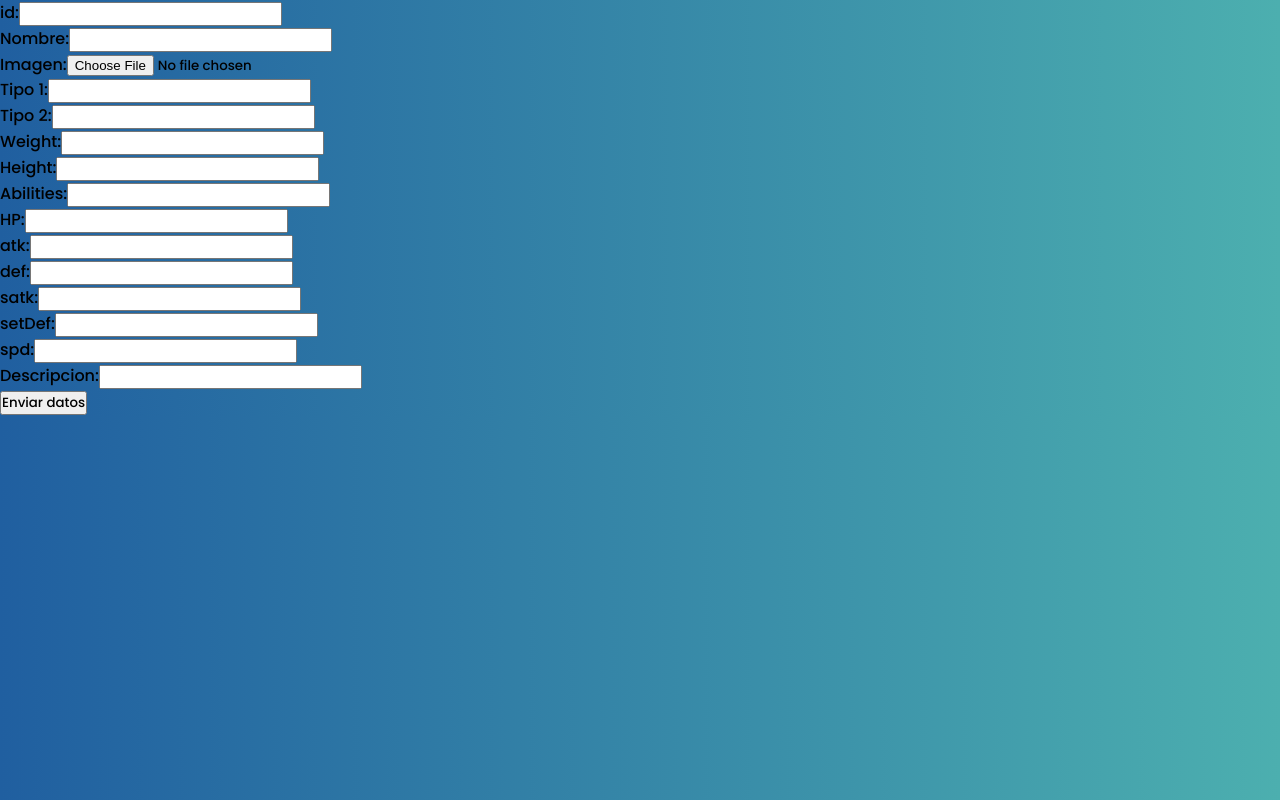
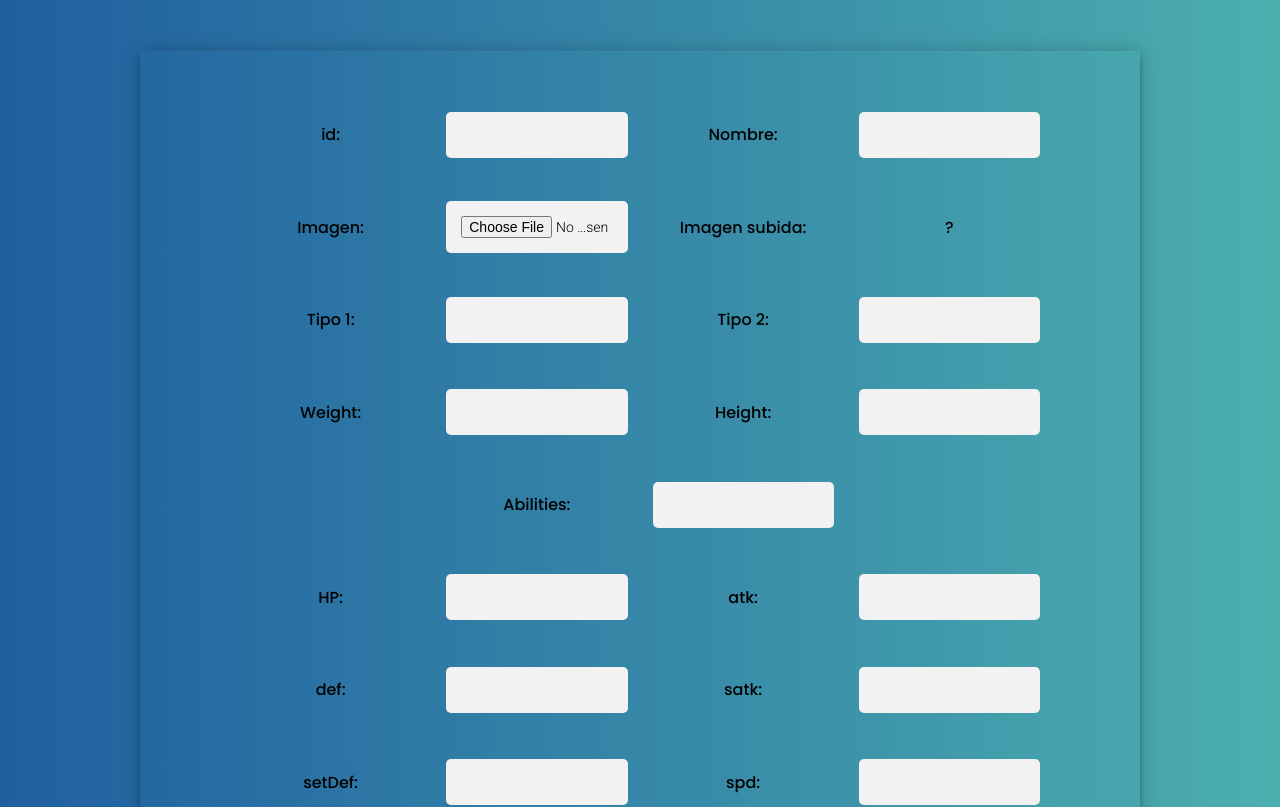
Before and after one commit to randomusernamea/senpaiProyectoFinal, a React (Create React App) app in the folder Front/: page /editar in a window 1280 px wide. Shown: the top 807 px of the page. Built offline with nearby package versions, Linux system fonts and the light colour scheme.

Commit message:
correccion css registrar pokemon

```diff
--- a/Front/src/Componentes/PokemonFormComp/PokemonFormComp.css
+++ b/Front/src/Componentes/PokemonFormComp/PokemonFormComp.css
@@ -49,7 +49,7 @@ body {
     background: #f2f2f2;
     width: 100%;
     border: 0;
-    margin: 0 0 15px;
+    margin: auto;
     padding: 15px;
     box-sizing: border-box;
     font-size: 14px;
--- a/Front/src/Componentes/PokemonFormComp/PokemonFormComp.jsx
+++ b/Front/src/Componentes/PokemonFormComp/PokemonFormComp.jsx
@@ -1,4 +1,4 @@
-import "./PokemonFormComp.css";
+import "../PokemonFormComp/PokemonFormComp.css";
 
 import { useState } from "react";
 import { useParams } from "react-router-dom";
@@ -98,7 +98,7 @@ function PokemonFormComp(params) {
       descripcion: descripcion
     }
     formData.append("Pokemon", JSON.stringify(Pokemon))
-        if (params.tarea === "agregar"){
+    if (params.tarea === "agregar") {
       setTexto("Creando Pokemon...")
       crearPokemon(formData).then((response) => {
         //todo Manejar la respuesta
@@ -115,45 +115,50 @@ function PokemonFormComp(params) {
   }
 
   return (
-    <form onSubmit={onSubmitPkmn}>
+    <div className="register-page">
+      <div className="form">
+        <form onSubmit={onSubmitPkmn} className="register-form">
           <label for="id">id:</label>
-          <input type="text" id="id" name="id" onChange = {onChangeValueId} value = {id}/><br/>
+          <input type="text" id="id" name="id" onChange={onChangeValueId} value={id} />
           <label for="Nombre">Nombre:</label>
-          <input type="text" id="Nombre" name="Nombre" onChange = {onChangeValueNombre} value = {nombre}/><br/>
+          <input type="text" id="Nombre" name="Nombre" onChange={onChangeValueNombre} value={nombre} />
           <label for="Imagen">Imagen:</label>
-          <input type="file" id="Imagen" name="Imagen" onChange = {onChangeValueImg}/><br/>
+          <input type="file" id="Imagen" name="Imagen" onChange={onChangeValueImg} />
+          <label for="Imagen">Imagen subida:</label>
+          {img.preview ? (
+            <img src={img.preview} width="100" height="100" alt="Imagen subida" />
+          ) : <label>?</label>}
           <label for="Tipo 1">Tipo 1:</label>
-          <input type="text" id="Tipo 1" name="Tipo 1" onChange = {onChangeValueTipo1} value = {tipo1}/><br/>
+          <input type="text" id="Tipo 1" name="Tipo 1" onChange={onChangeValueTipo1} value={tipo1} />
           <label for="Tipo 2">Tipo 2:</label>
-          <input type="text" id="Tipo 2" name="Tipo 2" onChange = {onChangeValueTipo2} value = {tipo2}/><br/>
+          <input type="text" id="Tipo 2" name="Tipo 2" onChange={onChangeValueTipo2} value={tipo2} />
           <label for="Weight">Weight:</label>
-          <input type="text" id="Weight" name="Weight" onChange = {onChangeValueWeight} value = {weight}/><br/>
+          <input type="text" id="Weight" name="Weight" onChange={onChangeValueWeight} value={weight} />
           <label for="Height">Height:</label>
-          <input type="text" id="Height" name="Height" onChange = {onChangeValueHeight} value = {height}/><br/>
+          <input type="text" id="Height" name="Height" onChange={onChangeValueHeight} value={height} /><br />
           <label for="Abilities">Abilities:</label>
-          <input type="text" id="Abilities" name="Abilities" onChange = {onChangeValueAbilities} value = {abilities}/><br/>
+          <input type="text" id="Abilities" name="Abilities" onChange={onChangeValueAbilities} value={abilities} /><br />
           <label for="HP">HP:</label>
-          <input type="text" id="HP" name="HP" onChange = {onChangeValueHp} value = {hp}/><br/>
+          <input type="text" id="HP" name="HP" onChange={onChangeValueHp} value={hp} />
           <label for="atk">atk:</label>
-          <input type="text" id="atk" name="atk" onChange = {onChangeValueAtk} value = {atk}/><br/>
+          <input type="text" id="atk" name="atk" onChange={onChangeValueAtk} value={atk} />
           <label for="def">def:</label>
-          <input type="text" id="def" name="def" onChange = {onChangeValueDef} value = {def}/><br/>
+          <input type="text" id="def" name="def" onChange={onChangeValueDef} value={def} />
           <label for="satk">satk:</label>
-          <input type="text" id="satk" name="satk" onChange = {onChangeValueSatk} value = {satk}/><br/>
+          <input type="text" id="satk" name="satk" onChange={onChangeValueSatk} value={satk} />
           <label for="sdef">setDef:</label>
-          <input type="text" id="sdef" name="sdef" onChange = {onChangeValueSdef} value = {sdef}/><br/>
+          <input type="text" id="sdef" name="sdef" onChange={onChangeValueSdef} value={sdef} />
           <label for="spd">spd:</label>
-          <input type="text" id="spd" name="spd" onChange = {onChangeValueSpd} value = {spd}/><br/>
+          <input type="text" id="spd" name="spd" onChange={onChangeValueSpd} value={spd} />
           <label for="Descripcion">Descripcion:</label>
-          <input type="text" id="Descripcion" name="Descripcion" onChange = {onChangeValueDescripcion} value = {descripcion}/><br/>
+          <input type="text" id="Descripcion" name="Descripcion" onChange={onChangeValueDescripcion} value={descripcion} /><br />
           <button id="crearBtn" type="submit">
             Enviar datos
           </button>
           <p>{texto}</p>
-              {img.preview && (
-            <img src={img.preview} width="100" height="100" alt="Imagen subida" />
-            )}
         </form>
+      </div>
+    </div>
   )
 }
 
```
Lines whose indentation alone changed are shown as unchanged.
